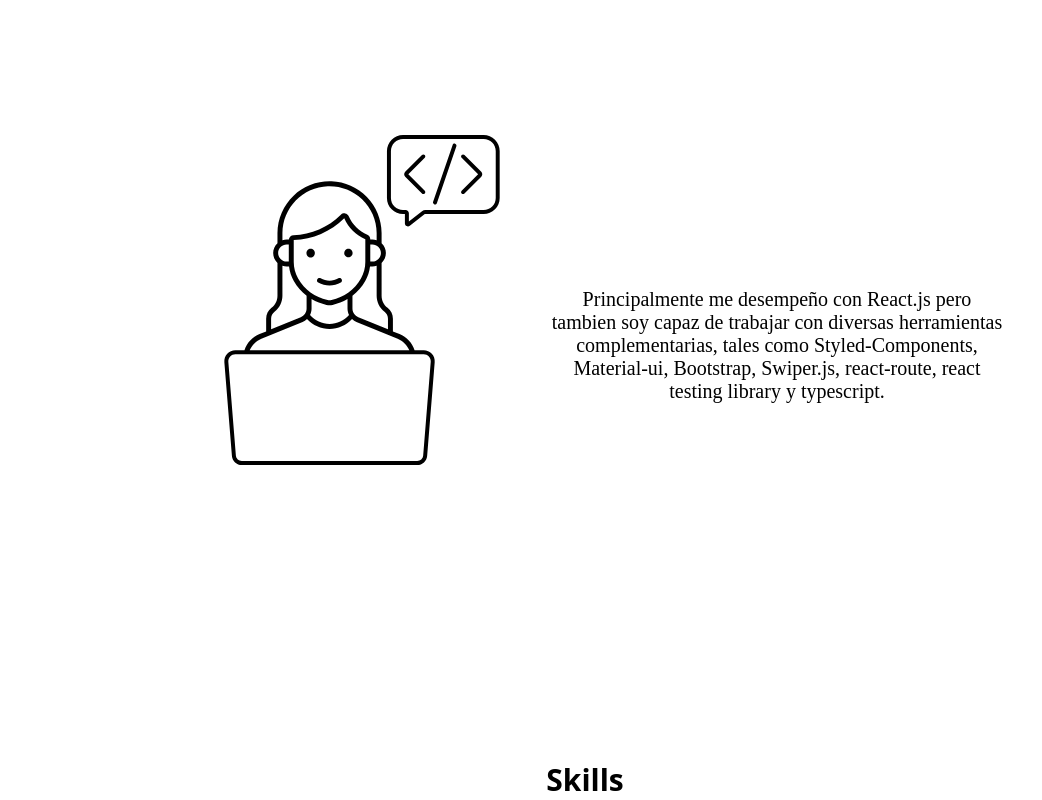
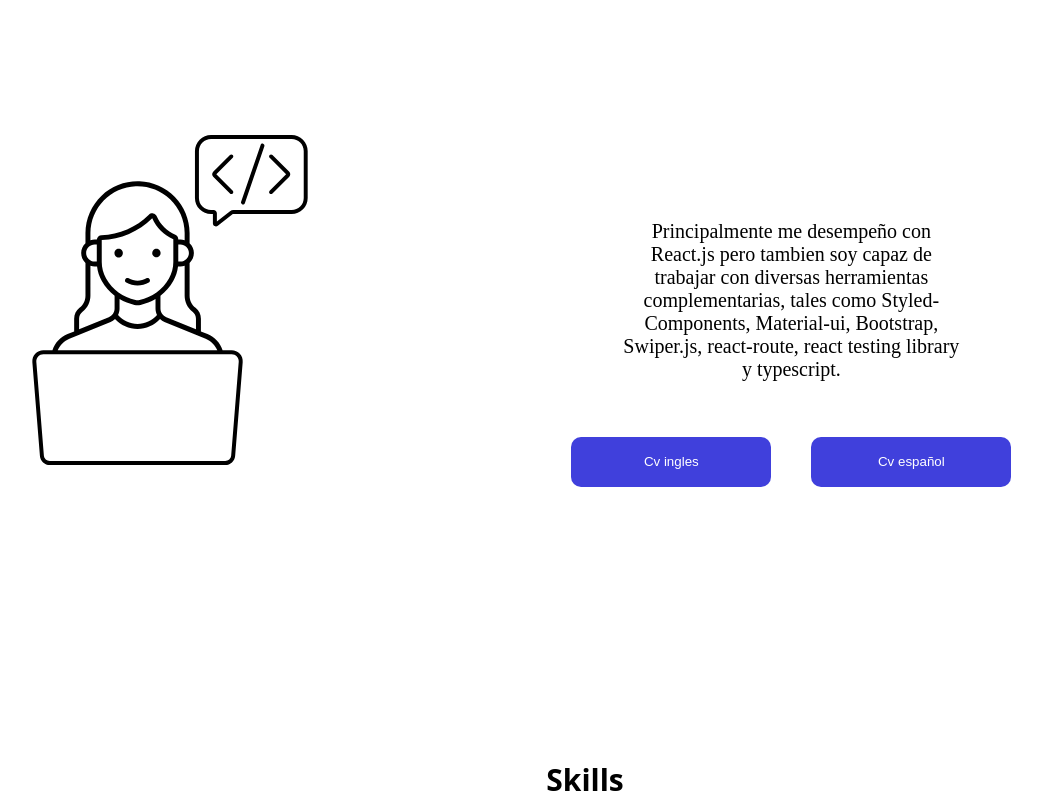
Before and after one commit to tudulceprincesa18/mora, a React (Create React App) app: page / in a window 1280 px wide. Shown: the part 920-1720 px from the top of the page, without its empty margins (55-1097 px from the left). Built offline with nearby package versions, Linux system fonts and the light colour scheme.

Commit message:
fixed some things

```diff
--- a/src/App.js
+++ b/src/App.js
@@ -4,7 +4,6 @@ import Navbar from "./components/navbar";
 import Header from "./components/header";
 import Section from "./components/section";
 import Footer from "./components/footer";
-import Cv from "./components/cv";
 import Contacto from "./components/contacto";
 import Section2 from "./components/section2";
 import Skills from "./components/skills/skills";
@@ -20,7 +19,6 @@ function App() {
       <Section2 />
       <Skills/>
       <Section/>
-      <Cv />
       <Contacto />
       <Footer />
     </div>
--- a/src/components/cv/index.js
+++ /dev/null
@@ -1,16 +0,0 @@
-import React from 'react';
-
-import CvStyles from './index.module.css';
-
-
-const Cv = () => {
-    return (
-        <div className={CvStyles.container} id="cv">
-            <h1> Descargar mi curricullum </h1>
-            <button className={CvStyles.button}> <a href="../../cv/ingles.pdf" download target="_blank" rel="noreferrer"> Cv ingles </a></button>
-            <button className={CvStyles.button}> <a href="../../cv/español.pdf" download target="_blank" rel="noreferrer"> Cv español </a></button>
-        </div>
-    );
-};
-
-export default Cv;
--- a/src/components/cv/index.module.css
+++ /dev/null
@@ -1,27 +0,0 @@
-.body {
-    margin: 0;
-    padding: 0;
-}
-
-.container {
-    width: 100%;
-    height: 500px;
-    background-color: white;
-    display: flex;
-    flex-direction: column;
-    color: black;
-    justify-content: center;
-    align-items: center;
-    text-align: center;
-    font-family: system-ui, -apple-system, BlinkMacSystemFont, 'Segoe UI', Roboto, Oxygen, Ubuntu, Cantarell, 'Open Sans', 'Helvetica Neue', sans-serif;
-}
-
-.button {
-    margin: 20px;
-    width: 200px;
-    height: 50px;
-    border-radius: 10px;
-    border: none;
-    background-color: #4040dc;
-    cursor:pointer;
-}
--- a/src/components/navbar/index.js
+++ b/src/components/navbar/index.js
@@ -12,7 +12,7 @@ const Navbar = () => {
     return (
       <div className={ navStyles.contenedor }>
            <navbar>
-             <button className={ navStyles.button }><a href='#cv' onCLick={handleClick}>Curricullum</a></button>
+             <button className={ navStyles.button }><a href='#sobremi' onCLick={handleClick}>Sobre mi</a></button>
              <button className={ navStyles.button }><a href='#contacto' onClick={handleClick}>Contacto</a></button>
              <button className={ navStyles.button }><a href='#proyectos' onClick={handleClick}>Proyectos</a></button>
            </navbar>
--- a/src/components/section2/index.js
+++ b/src/components/section2/index.js
@@ -1,17 +1,25 @@
 import React from 'react';
 
-import { H1 , Container, Div, Text } from './styles';
+import { H1 , Container, Div, Text, Button, ButtonGroup, Column} from './styles';
+import ingles from '../../cv/ingles.pdf';
+import español from '../../cv/español.pdf';
 
 const Section2 = () => {
     return (
-      <Container>
+      <Container id='sobremi'>
         <Div> </Div>
+        <Column>
         <Text>
           <H1> Principalmente me desempeño con React.js pero tambien soy capaz de trabajar con diversas herramientas
             complementarias, tales como Styled-Components, Material-ui, Bootstrap, Swiper.js,
             react-route, react testing library y typescript.
           </H1>
-        </Text>
+          </Text>
+          <ButtonGroup>
+            <Button> <a href={ ingles } download target="_blank" rel="noreferrer"> Cv ingles </a></Button>
+            <Button> <a href={ español } download target="_blank" rel="noreferrer"> Cv español </a></Button>
+        </ButtonGroup>
+        </Column>
       </Container>
     );
   };
--- a/src/components/section2/styles.js
+++ b/src/components/section2/styles.js
@@ -12,10 +12,24 @@ export const Text = styled.p`
     display: flex;
     justify-content:center;
 `
+export const Button = styled.button`
+  margin: 20px;
+  width: 200px;
+  height: 50px;
+  border-radius: 10px;
+  border: none;
+  background-color: #4040dc;
+  cursor:pointer;
+`
+export const ButtonGroup = styled.div`
+  display: flex;
+  flex-direction: row;
+`
+
 export const Div = styled.div`
 margin: 0;
 padding: 0;
-width: 30%;
+width: 70%;
 height: 450px;
 background-image: url(${img2});
 background-size: cover;
@@ -73,5 +87,10 @@ export const H1 = styled.p`
   font-size: 20px;
   text-align:center;
   display: flex;
-  padding: 30px;
 `
+export const Column = styled.div`
+  display: flex;
+  flex-direction: column;
+  align-items: center;
+  justify-content: center;
+`
```
Also changed, not shown: 2 other files (tests, documents, lock files or other folders).
